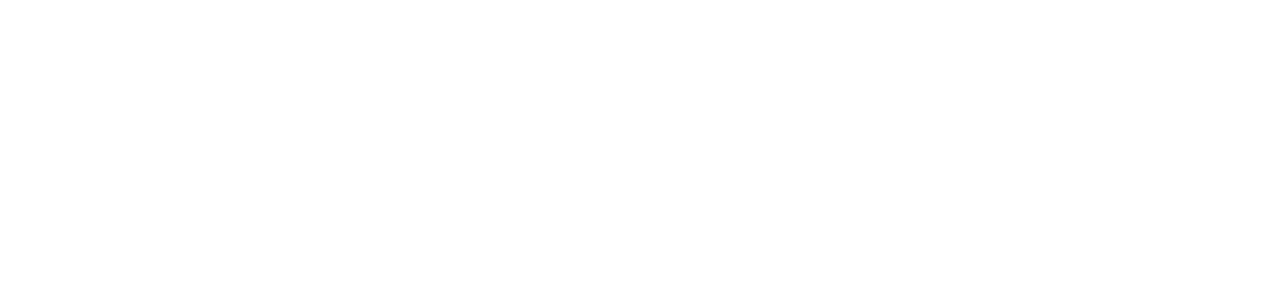
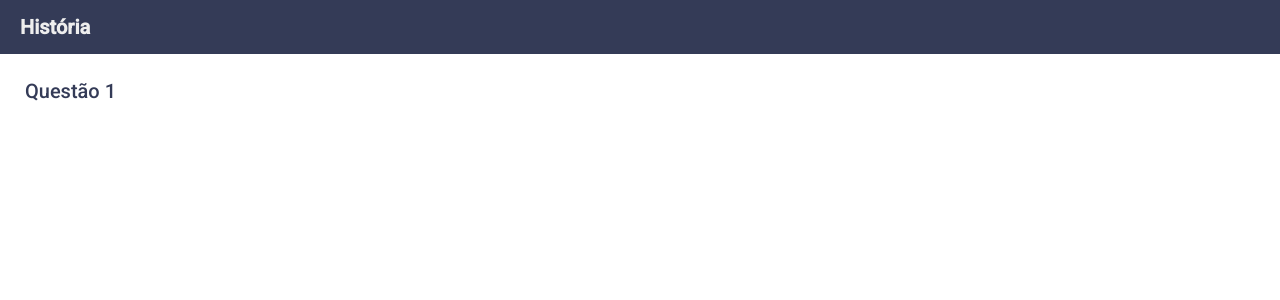
Before and after one commit to Leonardo-Figueiredo/sas-generic-questions, a React (Create React App) app: page /quiz in a window 1280 px wide. Shown: the top 300 px of the page. Built offline with nearby package versions, Linux system fonts and the light colour scheme.

Commit message:
feat(Quiz): starting quiz page

```diff
--- a/src/pages/Home/index.jsx
+++ b/src/pages/Home/index.jsx
@@ -1,20 +1,28 @@
 import { useCallback } from 'react'
+import { useHistory } from 'react-router-dom'
 import api from '../../services/api'
-import { Container, ButtonGroup } from './styles'
 import Header from '../../components/Header'
 import Title from '../../components/Title'
 import CategoryButton from '../../components/CategoryButton'
+import { Container, ButtonGroup } from './styles'
 
 function Home() {
-  const fetchQuestionByCategory = useCallback(async category_id => {
+  const { push } = useHistory()
+
+  const fetchQuestionByCategory = useCallback(
+    async category_id => {
       const { data: question } = await api.get(null, {
         params: {
           category: category_id,
+          difficulty: 'medium',
         },
       })
 
+      push('/quiz')
       console.log(question)
-  }, [])
+    },
+    [push],
+  )
 
   return (
     <>
--- /dev/null
+++ b/src/pages/Quiz/index.jsx
@@ -0,0 +1,17 @@
+import { Container } from './styles'
+
+import Header from '../../components/Header'
+import Title from '../../components/Title'
+
+function Quiz() {
+  return (
+    <>
+      <Header title="História" />
+      <Container>
+        <Title text="Questão 1" />
+      </Container>
+    </>
+  )
+}
+
+export default Quiz
--- /dev/null
+++ b/src/pages/Quiz/styles.js
@@ -0,0 +1,12 @@
+import styled from 'styled-components'
+
+export const Container = styled.div`
+  height: 100vh;
+  margin: 5px;
+  padding: 20px;
+  background: #ffffff;
+
+  display: flex;
+  flex-direction: column;
+  flex: 1;
+`
--- a/src/routes/index.jsx
+++ b/src/routes/index.jsx
@@ -1,10 +1,12 @@
 import { Switch, Route } from 'react-router-dom'
 
 import Home from '../pages/Home'
+import Quiz from '../pages/Quiz'
 
 const Routes = () => (
   <Switch>
     <Route path="/" exact component={Home} />
+    <Route path="/quiz" component={Quiz} />
   </Switch>
 )
 
```
Lines whose indentation alone changed are shown as unchanged.
